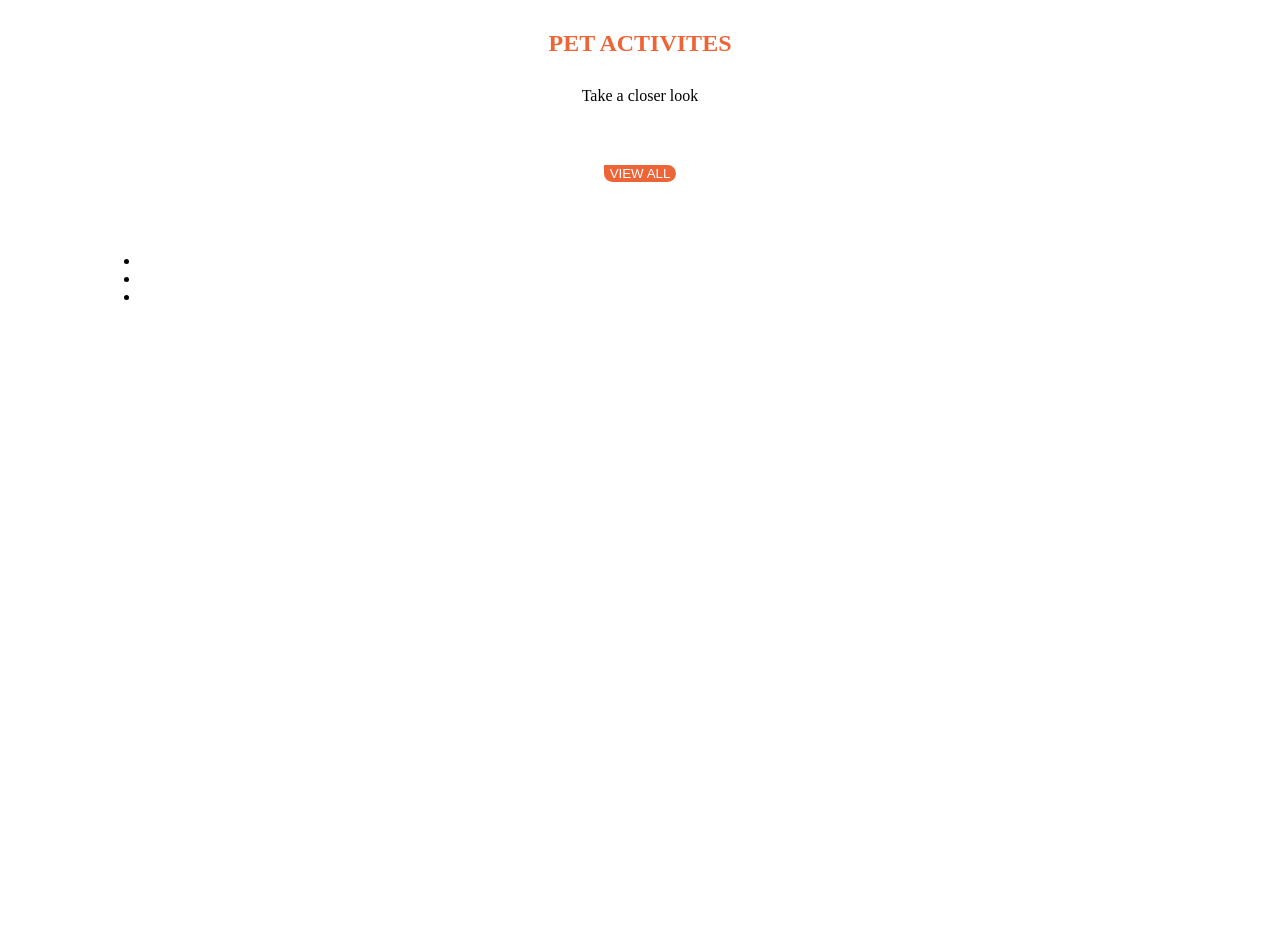
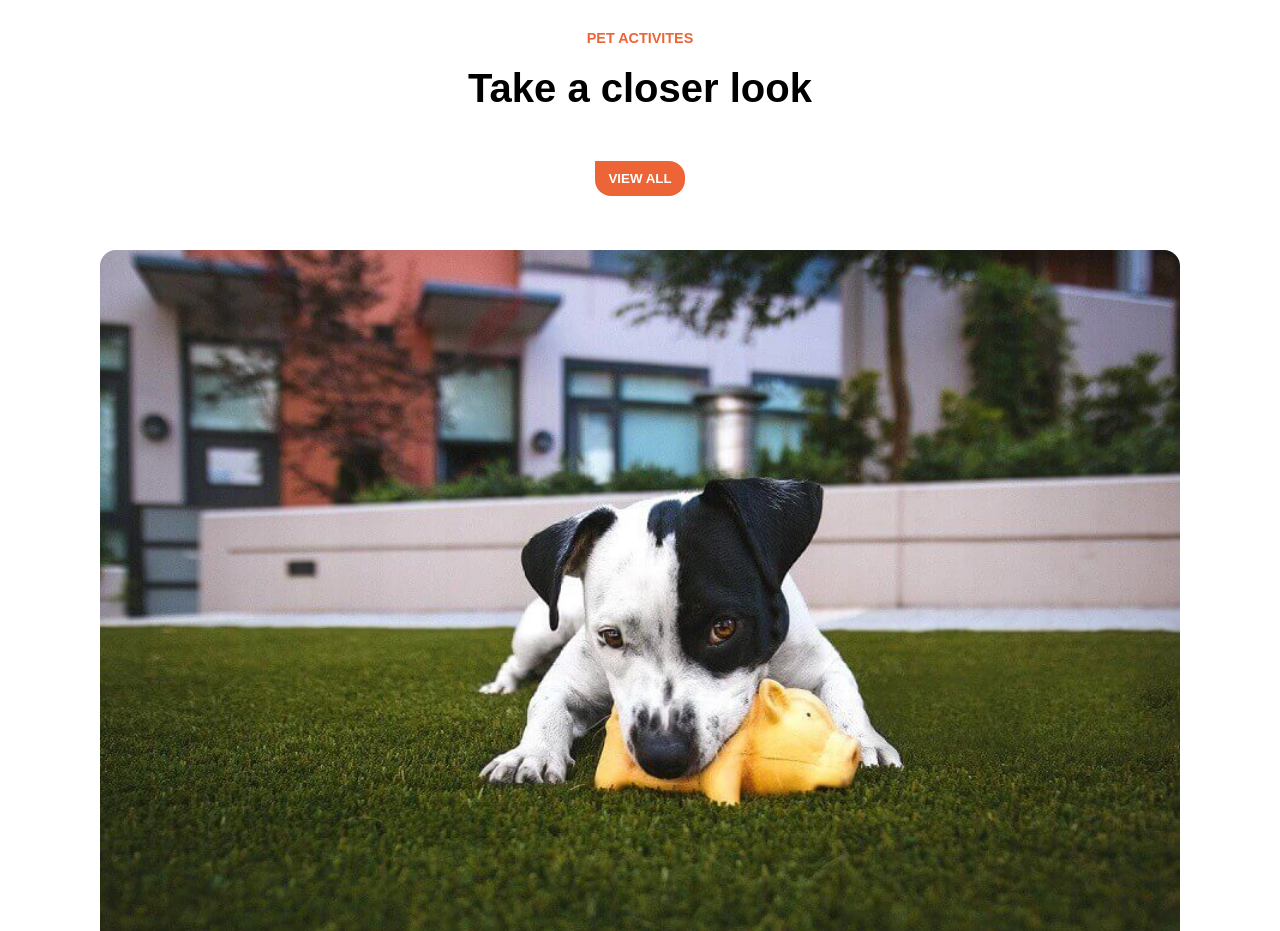
Before and after one commit to marcgirbaub/202301-w1ch4-marc-girbau, a website built with Parcel: page src/index.html in a window 1280 px wide. Shown: the top 931 px of the page. Before the commit the page ends 800 px from the top, so only its background shows below. Built offline with nearby package versions, Linux system fonts and the light colour scheme; files whose address does not match are found by name.

Commit message:
Add img cards

```diff
--- a/src/css/styles.css
+++ b/src/css/styles.css
@@ -1,10 +1,13 @@
 @import url(/node_modules/@fontsource/nunito/400.css);
+@import url(/node_modules/@fontsource/nunito/800.css);
 
 :root {
   --color-primary: #181818;
   --color-accent: #ed6436;
 
   --block-padding-horizontal: 100px;
+
+  --primary-font: "Nunito", sans-serif;
 }
 
 *,
@@ -22,19 +25,28 @@ main {
   display: flex;
   flex-direction: column;
   gap: 3.375rem;
+  font-family: var(--primary-font);
+  min-width: 100vw;
 }
 
 .pet-activities {
   display: flex;
   flex-direction: column;
   align-items: center;
-  gap: 1.875rem;
+  gap: 1.25rem;
   padding-top: 1.875rem;
 }
 
 .pet-activities__title {
   color: var(--color-accent);
   margin: 0;
+  text-transform: uppercase;
+  font-size: 0.9rem;
+}
+
+.pet-activities__info {
+  font-size: 2.5rem;
+  font-weight: 800;
 }
 
 .pet-activities__button {
@@ -44,4 +56,27 @@ main {
   border: none;
   border-radius: 0 1rem 1rem 1rem;
   color: white;
+  text-transform: uppercase;
+  padding: 0.625rem 0.813rem;
+  font-family: var(--primary-font);
+  letter-spacing: 0.5;
+  font-weight: bold;
 }
+
+ul {
+  text-decoration: none;
+  list-style-type: none;
+  padding: 0;
+  margin: 0;
+}
+
+.activities-cards {
+  display: flex;
+  flex-direction: column;
+  gap: 1.5rem;
+}
+
+.activities-cards__card img {
+  width: 100%;
+  border-radius: 1rem;
+}
--- a/src/index.html
+++ b/src/index.html
@@ -13,15 +13,16 @@
 <body>
   <main>
     <section class="pet-activities">
-      <h1 class="pet-activities__title">PET ACTIVITES</h1>
+      <h1 class="pet-activities__title">Pet activites</h1>
       <span class="pet-activities__info">Take a closer look</span>
-      <button class="pet-activities__button">VIEW ALL</button>
+      <button class="pet-activities__button">View all</button>
     </section>
-    <section class="activities-cards">
-      <ul>
-        <li></li>
-        <li></li>
-        <li></li>
+    <section>
+      <ul class="activities-cards">
+        <li class="activities-cards__card"><img src="img/01.jpg" alt="small dog with a toy in its mouth"></li>
+        <li class="activities-cards__card"><img src="img/02.jpg" alt="kitten on a sofa"></li>
+        <li class="activities-cards__card"><img src="img/03.jpg"
+            alt="small dog playing in the outside with its tongue out"></li>
       </ul>
 
     </section>
```
Also changed, not shown: src/img/01.jpg (added), src/img/02.jpg (added), src/img/03.jpg (added).
